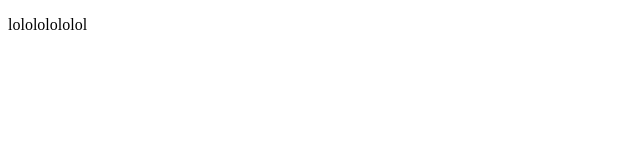
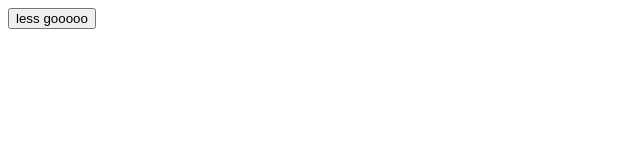
Before and after one commit to cplancich/RockPaperScissors, a plain HTML site: page index.html in a window 1280 px wide. Shown: the whole page, without its empty margins (0-640 px from the left). Drawn offline with Linux system fonts and the light colour scheme.

Commit message:
Added button with onclick event to run rockPaperScissors function (function is not yet defined)

```diff
--- a/index.html
+++ b/index.html
@@ -7,7 +7,7 @@
     <title>JS Rock Paper Scissors</title>
 </head>
 <body>
-    <p>lolololololol</p>
+    <button onclick="rockPaperScissors()">less gooooo</button>
 
 </body>
 <script src="./script.js"></script>
--- a/script.js
+++ b/script.js
@@ -4,6 +4,7 @@ console.log("JS file is linked.")
 // Paper beats Rock
 // Scissors beats Paper
 
+function rockPaperScissors() {
 // Prompt user to make a choice of R, P, or S
 
 // Verify user has chosen one of these three options
@@ -17,3 +18,4 @@ console.log("JS file is linked.")
 // Show total wins / losses & ties
 
 // Ask user if they want to play again
+}
```
